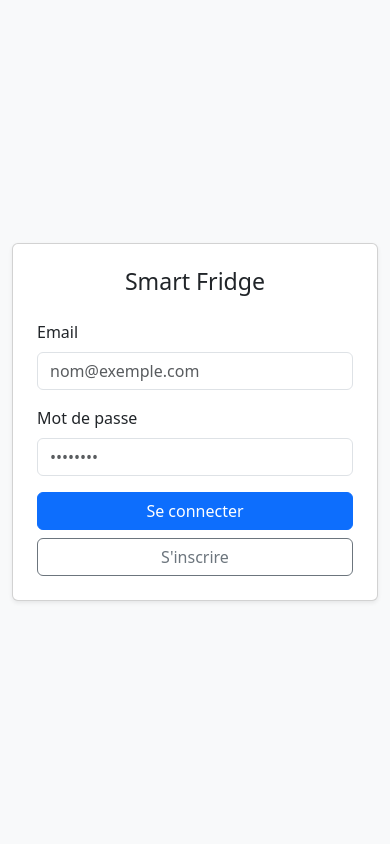
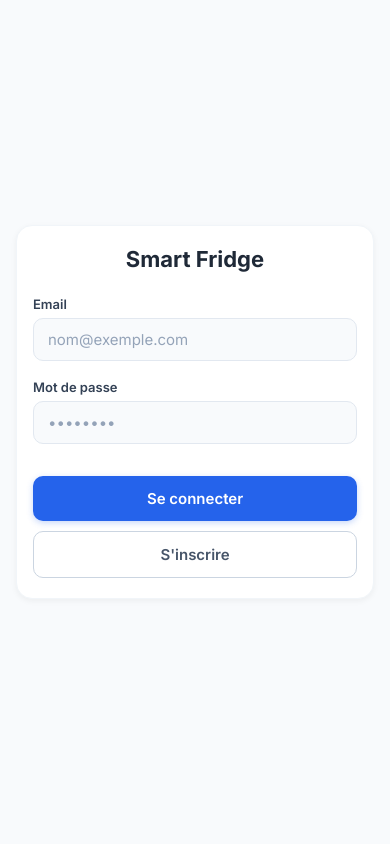
Before and after one commit to loschoe/Smart-Fridge, a FastAPI app: page /login in a window 390 px wide. Run offline with FastAPI, Linux system fonts and the light colour scheme; parts of the project's set-up code (start-up, migrations or seed data) failed here and were passed over.

Commit message:
Add responsive on login

```diff
--- a/app/static/css/style.css
+++ b/app/static/css/style.css
@@ -366,7 +366,6 @@ hr {
     transition: color 0.15s ease;
 }
 
-
 .btn-back:hover {
     color: #1d4ed8;
 }
@@ -501,6 +500,10 @@ hr {
     color: #dc2626;
 }
 
+/* ==============================
+   Media Queries & Responsive
+============================== */
+
 @media (max-width: 768px) {
     .dashboard-container {
         margin: 20px auto;
@@ -521,3 +524,86 @@ hr {
         margin-bottom: 20px;
     }
 }
+
+/* ==============================
+   Page Login / Register Centrage
+============================== */
+
+body.auth-page {
+    display: flex;
+    align-items: center;
+    justify-content: center;
+    min-height: 100vh;
+    min-height: 100dvh;
+    margin: 0;
+    padding: 16px;
+}
+
+.auth-container {
+    width: 100%;
+    max-width: 400px;
+}
+
+.auth-title {
+    text-align: center;
+    margin-bottom: 24px;
+    font-size: 22px;
+}
+
+.auth-error {
+    padding: 10px 14px;
+    background-color: #fef2f2;
+    border: 1px solid #fee2e2;
+    color: #dc2626;
+    border-radius: 10px;
+    font-size: 13px;
+    font-weight: 500;
+    margin-bottom: 16px;
+    text-align: center;
+}
+
+.auth-error.hidden {
+    display: none;
+}
+
+.auth-buttons {
+    display: flex;
+    flex-direction: column;
+    gap: 10px;
+    margin-top: 8px;
+}
+
+.btn-primary {
+    width: 100%;
+    background-color: #2563eb;
+    color: white;
+}
+
+.btn-primary:hover {
+    background-color: #1d4ed8;
+}
+
+.btn-secondary {
+    width: 100%;
+    background-color: transparent;
+    color: #475569;
+    border: 1.5px solid #cbd5e1;
+    box-shadow: none;
+    margin-top: 0;
+}
+
+.btn-secondary:hover {
+    background-color: #f1f5f9;
+    color: #0f172a;
+    box-shadow: none;
+}
+
+@media (max-width: 480px) {
+    .auth-container {
+        max-width: 100%;
+    }
+
+    .auth-container .dashboard-card {
+        padding: 20px 16px;
+    }
+}
--- a/app/templates/login.html
+++ b/app/templates/login.html
@@ -2,27 +2,32 @@
 <html lang="fr">
 <head>
     <meta charset="UTF-8">
-    <title>Connexion / Inscription</title>
-    <link href="https://cdn.jsdelivr.net/npm/bootstrap@5.3.0/dist/css/bootstrap.min.css" rel="stylesheet">
+    <meta name="viewport" content="width=device-width, initial-scale=1.0">
+    <title>Smart Fridge — Connexion</title>
+    <link rel="stylesheet" href="/static/css/style.css">
 </head>
-<body class="bg-light d-flex align-items-center vh-100">
-    <div class="container" style="max-width: 400px;">
-        <div class="card shadow-sm p-4">
-            <h3 class="text-center mb-4">Smart Fridge</h3>
-            <div id="error-msg" class="alert alert-danger d-none"></div>
+<body class="auth-page">
+
+    <div class="auth-container">
+        <div class="dashboard-card shadow-sm">
+            <h2 class="auth-title">Smart Fridge</h2>
+
+            <div id="error-msg" class="auth-error hidden"></div>
 
             <form id="auth-form">
-                <div class="mb-3">
-                    <label class="form-label">Email</label>
-                    <input type="email" id="email" class="form-control" required placeholder="nom@exemple.com">
+                <div class="field">
+                    <label for="email">Email</label>
+                    <input type="email" id="email" required placeholder="nom@exemple.com">
                 </div>
-                <div class="mb-3">
-                    <label class="form-label">Mot de passe</label>
-                    <input type="password" id="password" class="form-control" required placeholder="••••••••">
+
+                <div class="field">
+                    <label for="password">Mot de passe</label>
+                    <input type="password" id="password" required placeholder="••••••••">
                 </div>
-                <div class="d-grid gap-2">
-                    <button type="button" onclick="submitAuth('/auth/login')" class="btn btn-primary">Se connecter</button>
-                    <button type="button" onclick="submitAuth('/auth/register')" class="btn btn-outline-secondary">S'inscrire</button>
+
+                <div class="auth-buttons">
+                    <button type="button" onclick="submitAuth('/auth/login')" class="btn-primary">Se connecter</button>
+                    <button type="button" onclick="submitAuth('/auth/register')" class="btn-secondary">S'inscrire</button>
                 </div>
             </form>
         </div>
@@ -33,11 +38,12 @@
         const emailInput = document.getElementById('email').value.trim();
         const passwordInput = document.getElementById('password').value.trim();
         const errorDiv = document.getElementById('error-msg');
-        errorDiv.classList.add('d-none');
+
+        errorDiv.classList.add('hidden');
 
         if (!emailInput || !passwordInput) {
             errorDiv.textContent = "Veuillez remplir tous les champs.";
-            errorDiv.classList.remove('d-none');
+            errorDiv.classList.remove('hidden');
             return;
         }
 
@@ -73,7 +79,7 @@
 
         } catch (err) {
             errorDiv.textContent = err.message;
-            errorDiv.classList.remove('d-none');
+            errorDiv.classList.remove('hidden');
         }
     }
     </script>
```
